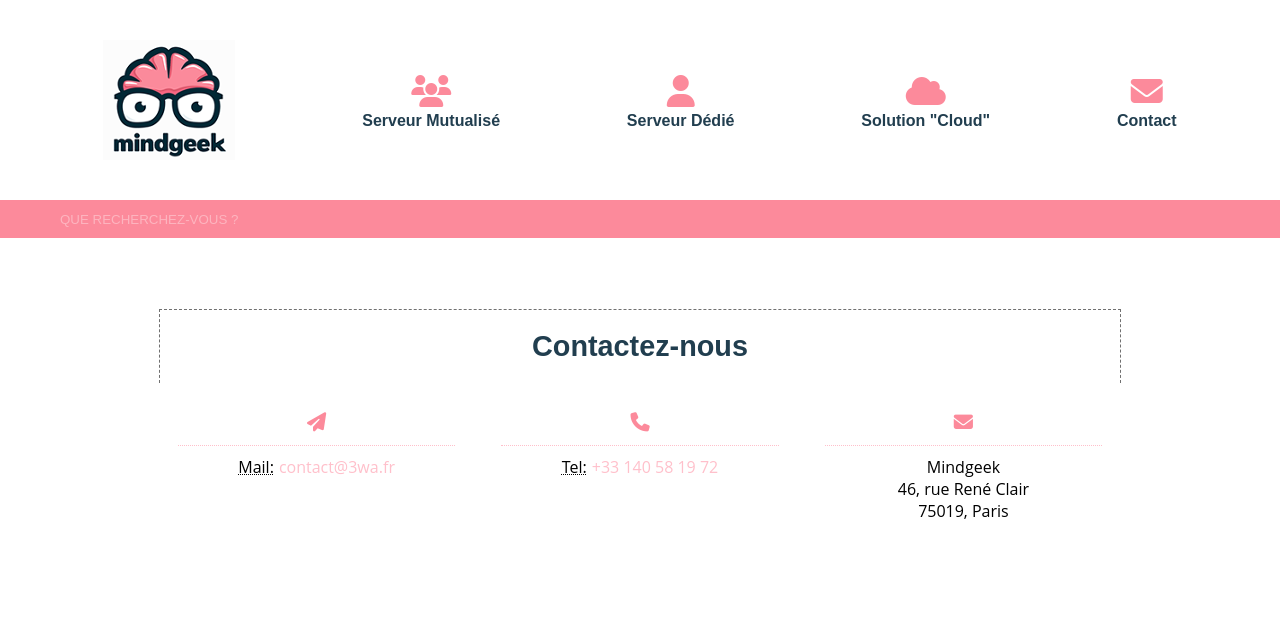
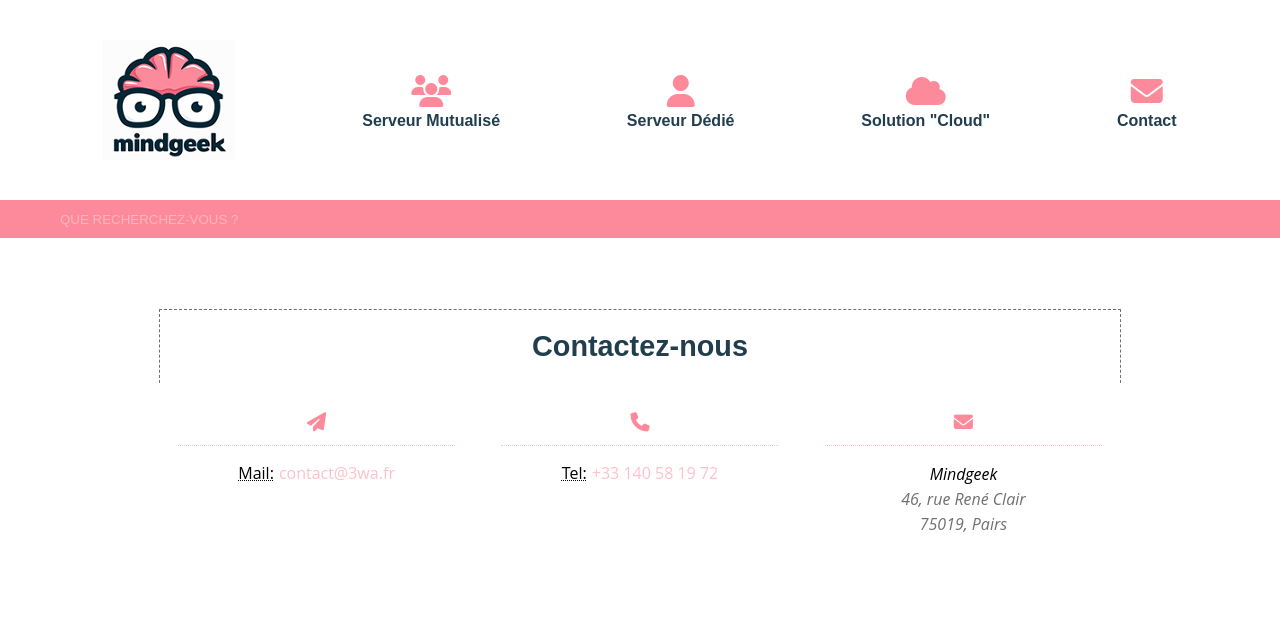
Before and after one commit to dFr3sh1/mindgeek, a plain HTML site: page html/contact.html in a window 1280 px wide. Shown: the top 639 px of the page. Drawn offline with Linux system fonts and the light colour scheme.

Commit message:
Layout of Mindgeek address #contact-address

```diff
--- a/css/style.css
+++ b/css/style.css
@@ -404,10 +404,24 @@ main .contact-content #map-contact iframe{
     flex-wrap: wrap;
     justify-content: center;
     align-items: flex-end;
+    padding-top: 0.9375rem;
+}
+
+.home-content .block-info #contact-addresse {
+    display: flex;
+    flex-direction: column;
+    align-items: center;
+
+}
+
+.home-content .block-info .info-contact p {
+    text-align: center;
+    line-height: 1.5625rem;
 }
 
 .home-content .block-info .info-contact span {
-    color: pink; padding-top: 10px
+    color: pink;
+    padding-top: 0.0625rem;
 }
 
 .block-info .small-block .logo-contact {
--- a/html/contact.html
+++ b/html/contact.html
@@ -69,10 +69,8 @@
                             <span class="icon-block fa-solid fa-envelope icon-contact">
                             </span>
                         </div>
-                        <div class="info-contact">
-                            <span style="color: black; padding-top:10px ">Mindgeek<br>
-                                46, rue René Clair <br>
-                                75019, Paris</span>
+                        <div class="info-contact" id="contact-addresse" style="font-style:italic">
+                            <p> <span style="color: black;" >Mindgeek</span> 46, rue René Clair <br> 75019, Pairs</p>
                         </div>
                     </article>
                 </div>
```
